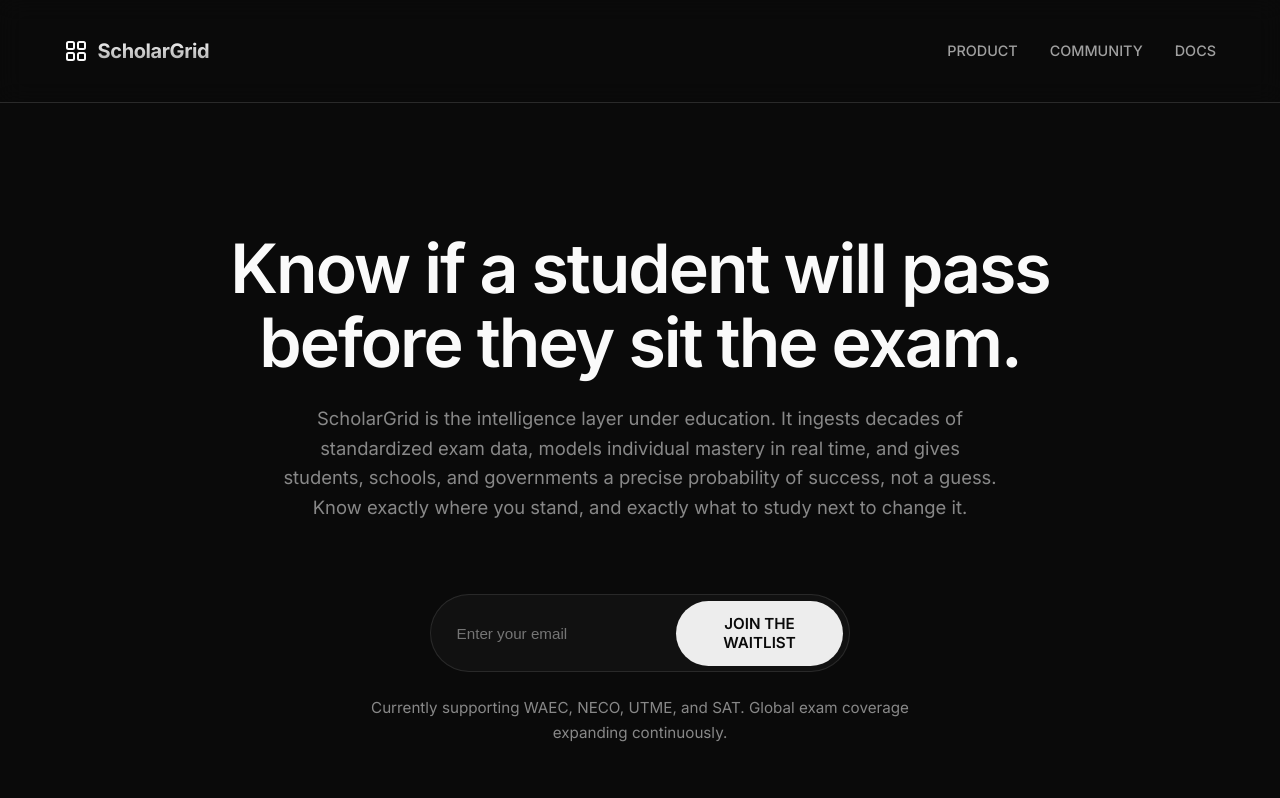
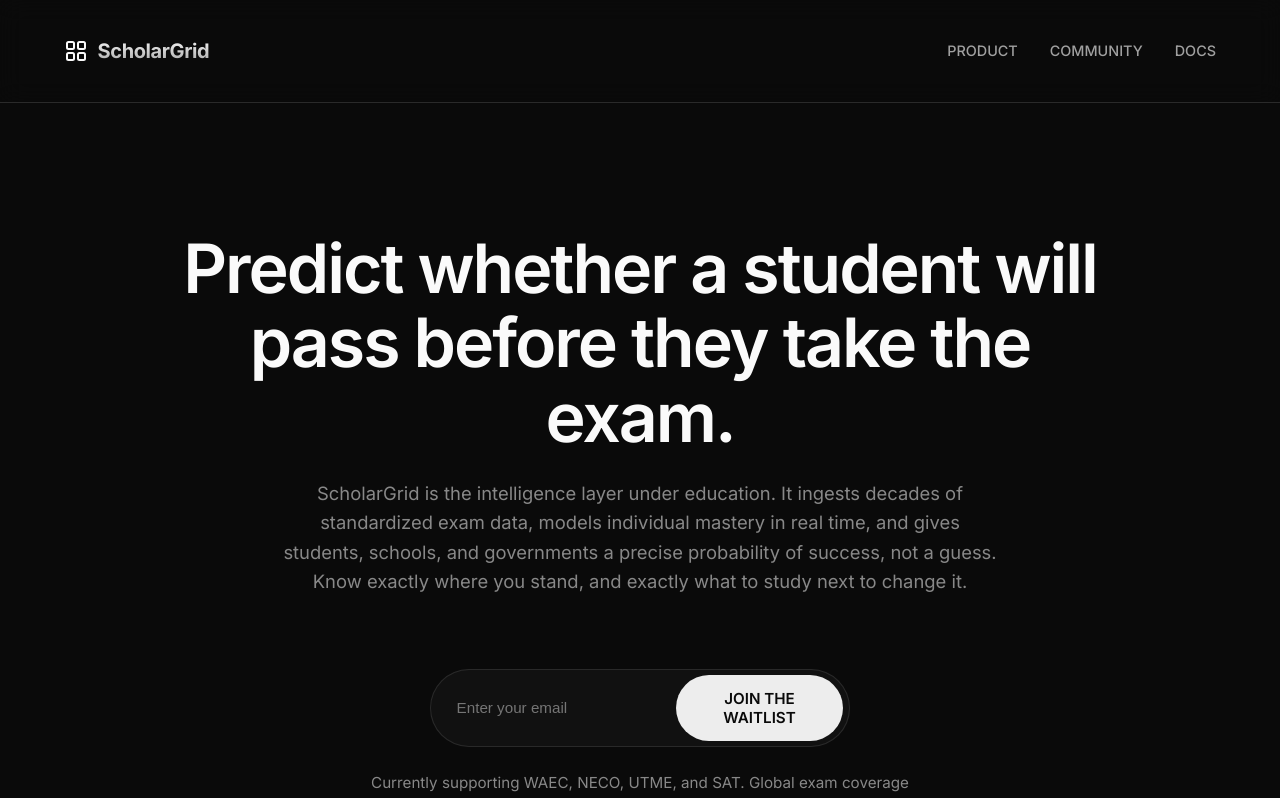
Before and after one commit to Threadigit/ScholarGrid, a Next.js app: page / in a window 1280 px wide. Shown: the top 798 px of the page. Built offline with nearby package versions, Linux system fonts and the light colour scheme.

Commit message:
update main copy

```diff
--- a/src/app/page.tsx
+++ b/src/app/page.tsx
@@ -82,7 +82,7 @@
 
       <main>
         <section className={styles.hero}>
-          <h1 className={styles.heroTitle}>Know if a student will pass before they sit the exam.</h1>
+          <h1 className={styles.heroTitle}>Predict whether a student will pass before they take the exam.</h1>
           <p className={styles.heroSubtitle}>
             ScholarGrid is the intelligence layer under education. It ingests decades of standardized exam data, models individual mastery in real time, and gives students, schools, and governments a precise probability of success, not a guess. Know exactly where you stand, and exactly what to study next to change it.
           </p>
```
